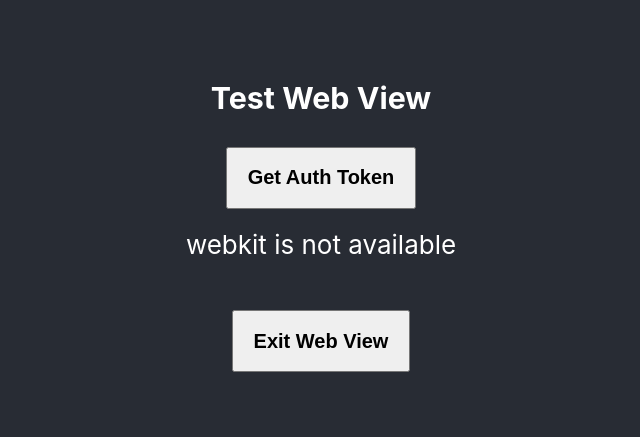
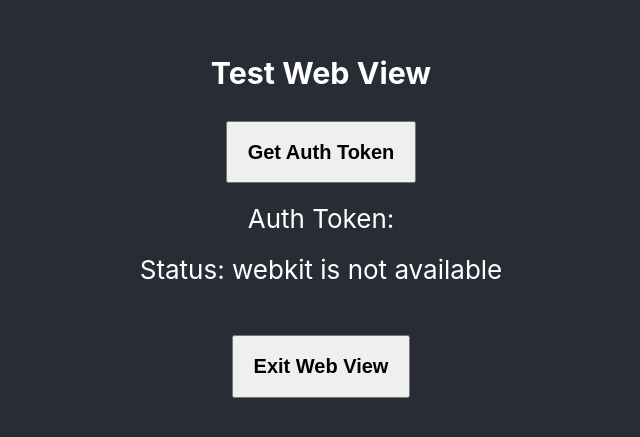
Before and after one commit to abhilasha007/abhsaini-webview-test, a React (Create React App) app: page / in a window 1280 px wide. Shown: the part 179-616 px from the top of the page, without its empty margins (319-959 px from the left). Built offline with nearby package versions, Linux system fonts and the light colour scheme.

Commit message:
auth token on react app

```diff
--- a/src/App.js
+++ b/src/App.js
@@ -14,6 +14,8 @@ function App() {
 
 function WebView() {
   const [text, setText] = useState("");
+  const [token, setToken] = useState("");
+
   const postMessageToNative = () => {
     const webkit = window.webkit;
 
@@ -62,8 +64,19 @@ function WebView() {
     }
   };
 
+  // Message from iOS (mobile)
+  function authToken(token) {
+    setToken(token);
+  }
+
   useEffect(() => {
     postMessageToNative()
+    window.authToken = authToken;
+
+    // Cleanup if the component unmounts
+    return () => {
+      delete window.authToken;
+    };
   }, []);
 
   return (
@@ -71,7 +84,8 @@ function WebView() {
       <button onClick={postMessageToNativeAuthToken} style={{ marginBottom: 20, paddingLeft: 20, paddingRight: 20 }}>
         <h2>Get Auth Token</h2>
       </button>
-      <div style={{ marginBottom: 50 }}>{text}</div>
+      <div style={{ marginBottom: 20 }}>Auth Token: {token}</div>
+      <div style={{ marginBottom: 50 }}>Status: {text}</div>
 
       <button onClick={exitWebView} style={{ marginBottom: 20, paddingLeft: 20, paddingRight: 20 }}>
         <h2>Exit Web View</h2>
```
